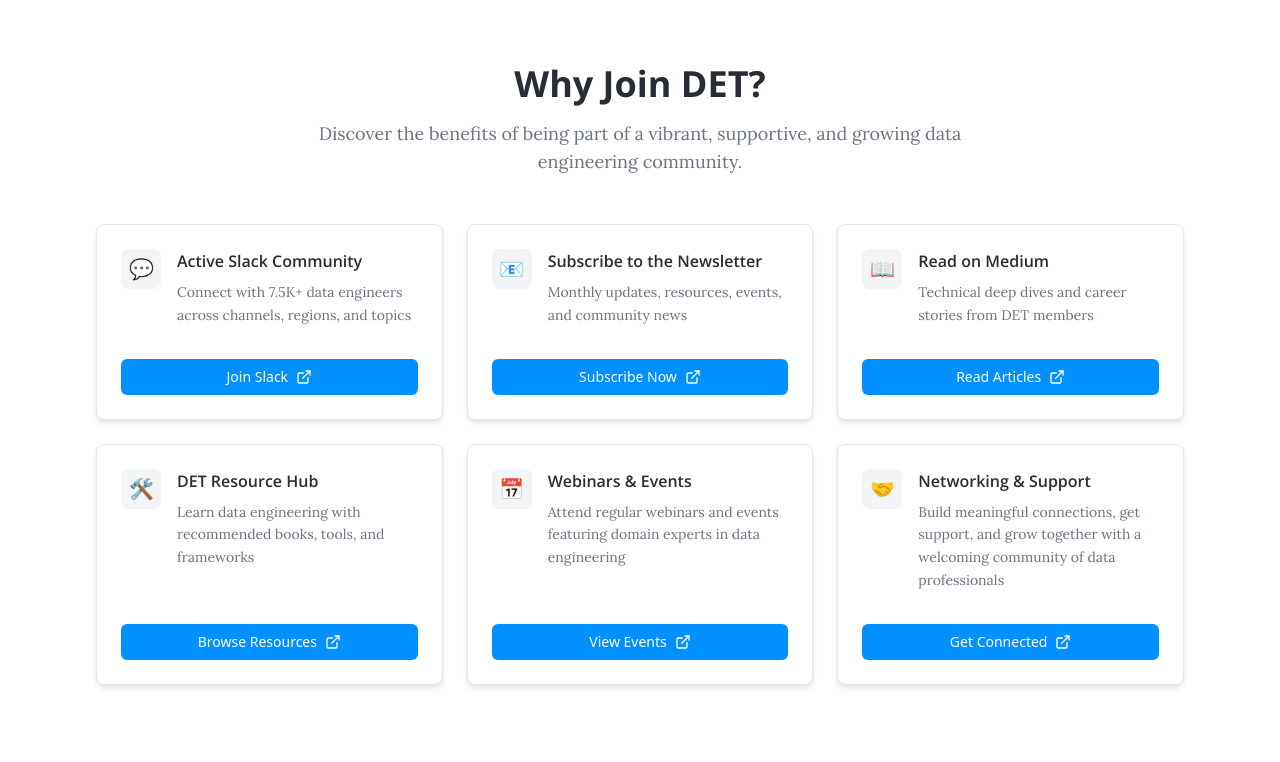
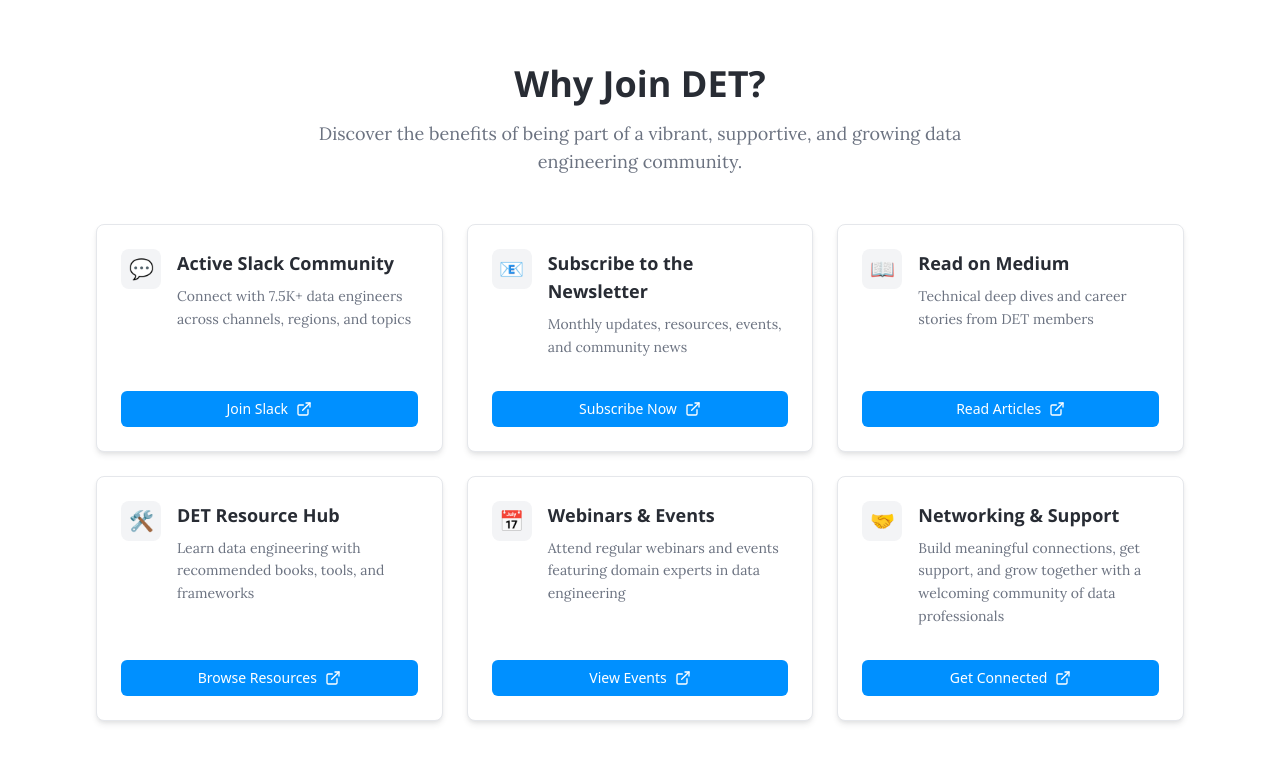
Before and after one commit to zhenniwu/det-why-join-tile-redesign, a React (Vite) app: page / in a window 1280 px wide. Shown: the top 762 px of the page. Built offline with nearby package versions, Linux system fonts and the light colour scheme.

Commit message:
Bold tile headlines and increase font size
Bold the headline text for the 6 tiles and increase the font size for better readability.

```diff
--- a/src/components/DETJoinSection.tsx
+++ b/src/components/DETJoinSection.tsx
@@ -73,7 +73,7 @@ const DETJoinSection = () => {
                     <span className="text-xl">{tile.emoji}</span>
                   </div>
                   <div className="flex-1">
-                    <h3 className="font-opensans font-semibold text-foreground mb-2 group-hover:text-primary transition-colors duration-200">
+                    <h3 className="font-opensans font-extrabold text-lg text-foreground mb-2 group-hover:text-primary transition-colors duration-200">
                       {tile.title}
                     </h3>
                     <p className="text-sm font-lora text-muted-foreground leading-relaxed">
```
